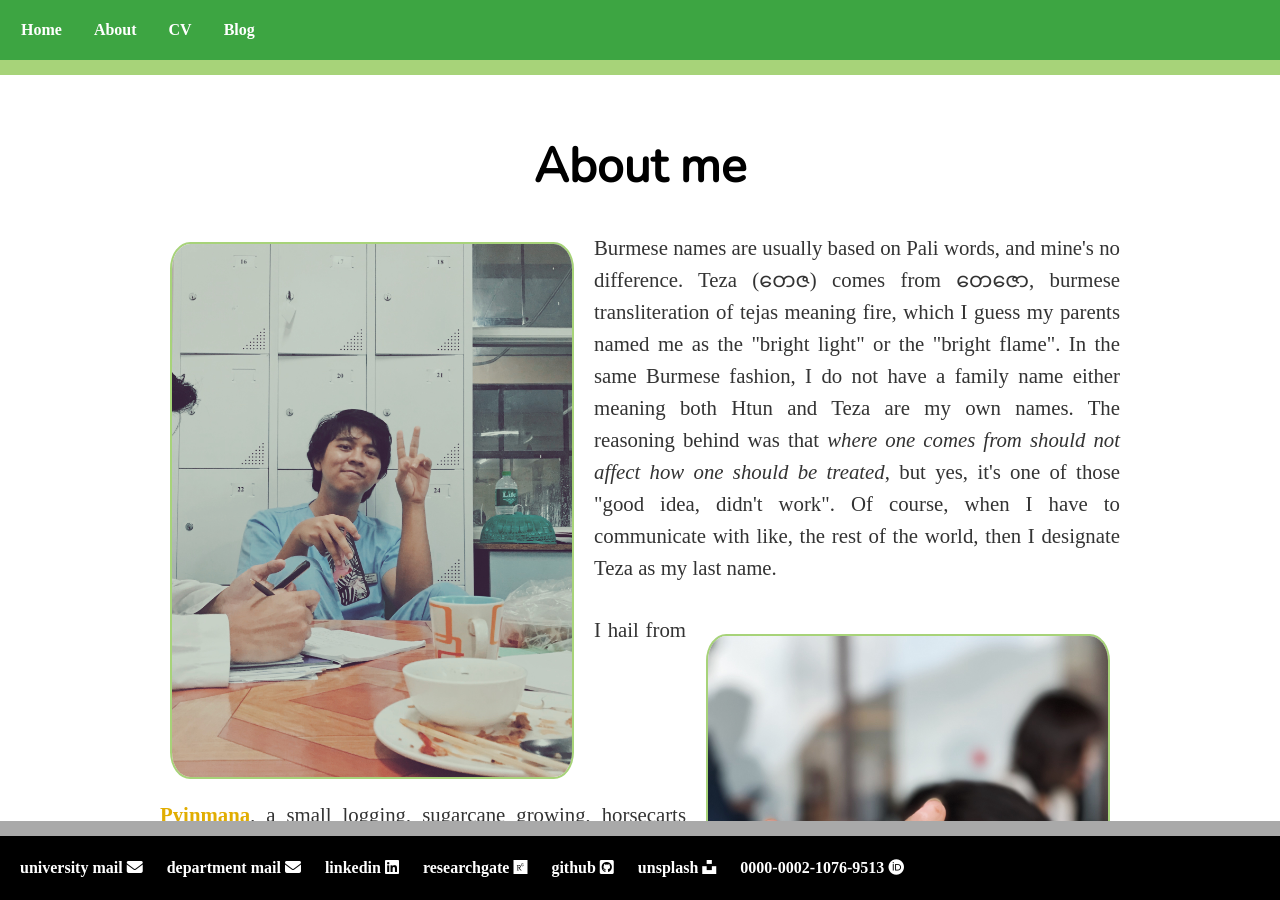
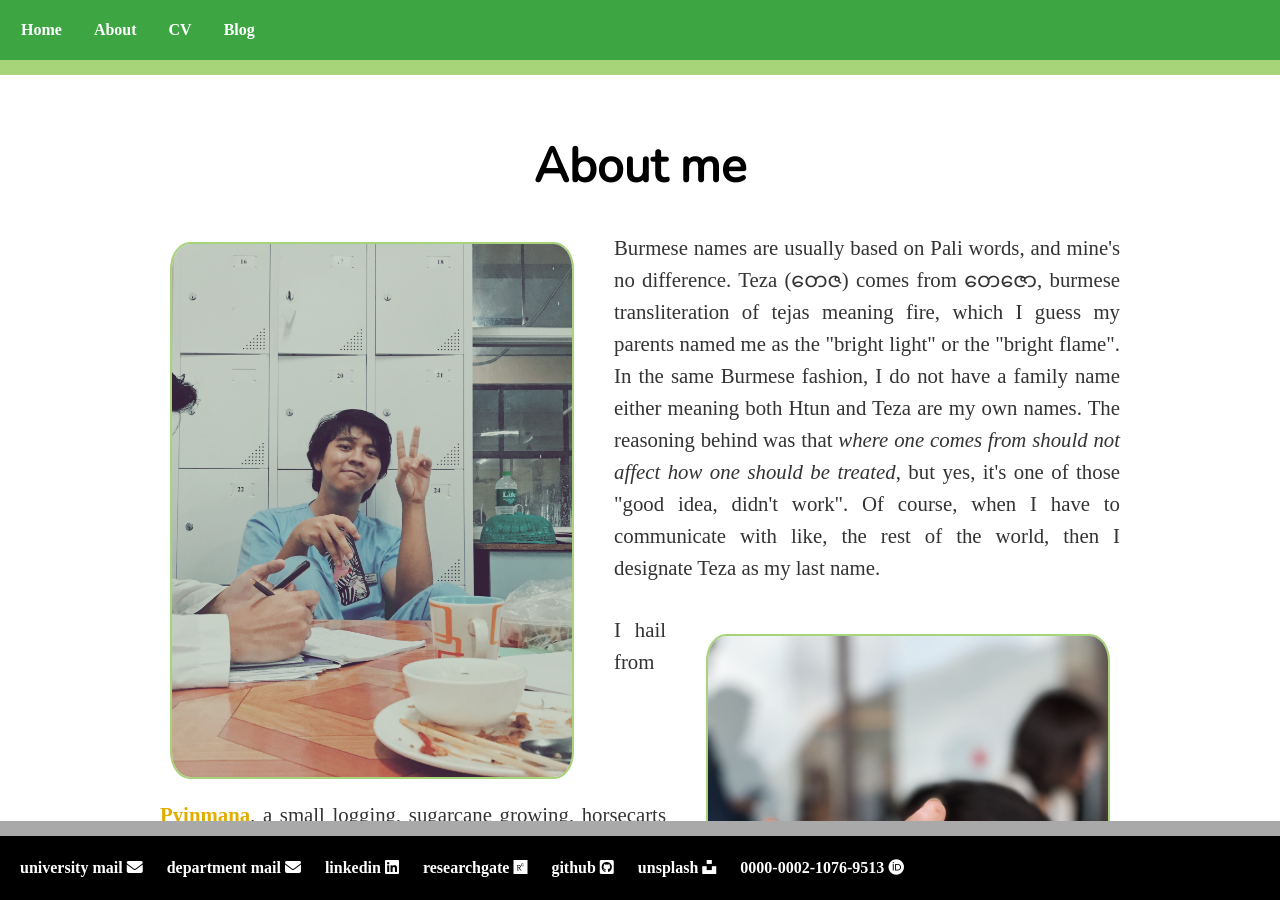
Before and after one commit to finerbrighterlighter/finerbrighterlighter.github.io, a Jekyll site: the page built from about/index.html, in a window 1280 px wide and 900 px high. Built offline with Jekyll 4.4.1, drawn with Linux system fonts in a browser that asks for light colours; nearby versions of some CDN libraries; some web fonts are replaced.

Commit message:
layout push

```diff
--- a/about/index.html
+++ b/about/index.html
@@ -7,41 +7,41 @@
 	<body>
 		<div class="square">
         	<div>
-			<img src="/image/bds2.JPG"  alt="This is an image of Htun Teza with a finger V sign." width="400" style="float: left; margin: 10px 20px 20px 10px;border-radius:5%;border: 2px solid #a7d379;">
+			<img src="/image/bds2.JPG"  alt="This is an image of Htun Teza with a finger V sign." width="400" style="float: left; margin: 10px 40px 20px 10px;border-radius:5%;border: 2px solid #a7d379;">
 			</div>
 			<p> Burmese names are usually based on Pali words, and mine's no difference. Teza (တေဇ) comes from တေဇော, burmese transliteration of tejas meaning fire, which I guess my parents named me as the "bright light" or the "bright flame". In the same Burmese fashion, I do not have a family name either meaning both Htun and Teza are my own names. The reasoning behind was that <i>where one comes from should not affect how one should be treated</i>, but yes, it's one of those "good idea, didn't work". Of course, when I have to communicate with like, the rest of the world, then I designate Teza as my last name. </p>
 		</div>
 		<div class="square">
         	<div>
-			<img src="/image/hteza2.JPG"  alt="This is an image of Htun Teza with an egg." width="400" style="float: right; margin: 20px 10px 10px 20px;border-radius:5%;border: 2px solid #a7d379;">
+			<img src="/image/hteza2.JPG"  alt="This is an image of Htun Teza with an egg." width="400" style="float: right; margin: 20px 10px 10px 40px;border-radius:5%;border: 2px solid #a7d379;">
 			</div>
 			<p> I hail from <a href="https://en.wikipedia.org/wiki/Pyinmana">Pyinmana</a>, a small logging, sugarcane growing, horsecarts rampant town in the middle of Burma. As I hit ten, they told me we are no longer Pyinmana, but <a href="https://en.wikipedia.org/wiki/Naypyidaw">Naypyidaw</a> is swallowing us and a bunch of neighboring small towns into one big empty capital of Myanmar. And that's the story how I randomly became a city dweller from a rural bumpkin overnight.</p>
 			<p> I stayed in my hometown for the first 14 years of my life, at Basic Education Middle School 2 Pyinmana, affectionately known as Kanna (<i>lake-side</i>) school. For High school, I transferred to a boarding school called Nyaung Pin Lay (<i>small banyan</i>) in Lanmaddaw township of Yangon. Of course, the system back then still required us to take classes in state schools to be eligible for matriculation examinations so I attended Basic Education High School 2 of Lanmaddaw.</p>
 		</div>
 		<div class="square">
         	<div>
-			<img src="/image/bds1.JPG"  alt="This is an image of Htun Teza with a doctor gown." width="400" style="float: left; margin: 10px 20px 20px 10px;border-radius:5%;border: 2px solid #a7d379;">
+			<img src="/image/bds1.JPG"  alt="This is an image of Htun Teza with a doctor gown." width="400" style="float: left; margin: 10px 40px 20px 10px;border-radius:5%;border: 2px solid #a7d379;">
 			</div>
 			<p> After I graduated high school in 2012, I joined the <a href="http://udmyangon-edu.com/">University of  Dental Medicine</a> which I still cannot figure out why I did so. I knew myself going in that I am not very good at communcations, relations, and that I demand for closure in everything. As expected, I greatly abhorred being a clinician; medicine is as much an act as it is science. The fact that it did not have a yes or no outcome constantly stressed me out; having to say "okay, it seems it is better <i>than the last time</i>" never felt natural to me.</p>
 			<p> So, as every university student who did not enjoy their time in class, I was always looking for extracurricular activities which would keep me away from the dental chair. I was always offering the postgraduate students to help them out with their research, be it data collection for their research, manual inputs into a SPSS or even format and grammar check for their documents. I was lucky enough to be noticed by the professor and lectures in the Department of Preventive and Community Dentistry (<i>PCD</i>), relatively the most active group in the university.</p>
 		</div>
 		<div class="square">
         	<div>
-			<img src="/image/professor.png"  alt="Professor Ko Ko Soe recommends Htun Teza for the masters degree program." width="400" style="float: right; margin: 20px 10px 10px 20px;border-radius:5%;border: 2px solid #a7d379;">
-			<img src="/image/rector.png"  alt="Rector Professor Shwe Toe recommends Htun Teza for the masters degree program." width="400" style="float: left; margin: 10px 20px 20px 10px;border-radius:5%;border: 2px solid #a7d379;">
+			<img src="/image/professor.png"  alt="Professor Ko Ko Soe recommends Htun Teza for the masters degree program." width="400" style="float: right; margin: 20px 10px 10px 40px;border-radius:5%;border: 2px solid #a7d379;">
+			<img src="/image/rector.png"  alt="Rector Professor Shwe Toe recommends Htun Teza for the masters degree program." width="400" style="float: left; margin: 10px 40px 20px 10px;border-radius:5%;border: 2px solid #a7d379;">
 			</div>
 			<p> They were patient in making me aware that there's more to health sciences than being a clinician. They told me that there are people who figures out <i>what and how to do for what</i> so that the clinicians can decided to do. They took the time to teach me the basics of descriptive analysis, which was not part of the cirriculum and notify about the relevant courses or workshops. A masters degree program fo medical epidemiology was recommended to me so, I joined the program at <a href="https://www.rama.mahidol.ac.th/ceb/">Department of Clinical Epidemiology and Biostatistics</a>, Mahidol Univeristy six months after I finished my bachelor's degree, with the recommendation of the rector of the university and the head of the PCD department. </p>
 		</div>
 			<p> I insisted against the recommended program and did my masters in data science for health care, which I believe is the best decision I made in recent years. The initial learning curves were huge, but on the hindsight, I met the best people possible to guide me back on the path, attentive lecturers and collaborative classmates. I constructed risk prediction models for a periodontal disease, and one thing I was fascinated by the experience was using secondary data for the study. In the past, I had helped with subject recruitments or surveys for a couple of research projects, but I was charmed by the concept of reusing data collected for other purposes. </p>
 		<div class="square">
         	<div>
-			<img src="/image/msc1.JPG"  alt="This is an image of Htun Teza talking at Msc orientation." width="400" style="float: right; vertical-align: top; margin: 10px 20px 20px 10px;border-radius:5%;border: 2px solid #a7d379;">
+			<img src="/image/msc1.JPG"  alt="This is an image of Htun Teza talking at Msc orientation." width="400" style="float: right; vertical-align: top; margin: 20px 10px 10px 40px;border-radius:5%;border: 2px solid #a7d379;">
 			</div>
 			<p> Medical records are the longitudinal data of the patients followed up passively, and could have been used for much more purposes. When I was made aware that our department was undertaking <a href="https://www.rama.mahidol.ac.th/ceb/CEBdatawarehouse">a project</a> to extract the electronic medical records from Ramathibodi Hospital, I asked for an opportunity to join the data warehouse team. I took upon myself on curating for the Surgery project, which extracts the operative records to link with other medical parameters as required for each researcher’s goals, and I was invited to join the hypertension project midway as well. It is a great learning experience, from receiving the medical data and blinding them to exporting the dataset with those features the researchers hypothesize to be correlated. After I graduated, I joined the department back as a graduate research assistant for Data Science and Clinical Informatics division.</p>
 		</div>
 		<div class="square">
         	<div>
-			<img src="/image/feature.jpg"  alt="This is an image of Htun Teza talking featured on Department Student Corner." width="400" style="float: left; margin: 10px 20px 20px 10px;border-radius:5%;border: 2px solid #a7d379;">
+			<img src="/image/feature.jpg"  alt="This is an image of Htun Teza talking featured on Department Student Corner." width="400" style="float: left; margin: 10px 40px 20px 10px;border-radius:5%;border: 2px solid #a7d379;">
 			</div>
 			<p> Of course, it is not without struggles, the series of meetings when we cannot identify such parameters, pondering between extracting from other databases, imputing, replacing it or even dropping, a ton of missing values and uneven time steps or follow ups. It has been an exciting adventure, and I am convinced that we could be doing more, manually or even with automated pipelines set in places. This requires more research, studies, experiments, validations; this is a feat to overcome and I want to be a part of it. I am always looking for opportunity to work with unstructured data in addition to structured data of EHR systems, complementing the experience gained at my current position.</p>
 		</div>
--- a/cv/index.html
+++ b/cv/index.html
@@ -10,7 +10,7 @@
 	<h3>August 2021 - Now</h3>
 		<div class="square">
 				<div>
-					<img src="/image/ceb.png"  alt="This is an image of Department of Clinical Epidemiology and Biostatistic's logo." width="300" style="float: left; margin: 10px 20px 20px 10px;border-radius:5%;">
+					<img src="/image/ceb.png"  alt="This is an image of Department of Clinical Epidemiology and Biostatistic's logo." width="300" style="float: left; margin: 10px 40px 20px 10px;border-radius:5%;">
 				</div>
 					<p><b>Graduate Research Assistant, Data Science and Clinical Informatics Division</b></p>
 					<p><a href="https://www.rama.mahidol.ac.th/ceb/">Department of Clinical Epidemiology and Biostatistics</a>, <a href="https://www.rama.mahidol.ac.th">Faculty of Medicine Ramathibodi Hospital</a>, Mahidol University, Bangkok, Thailand</p><br>
@@ -20,7 +20,7 @@
 	<h3>July 2019 - July 2021</h3>
 			<div class="square">
 				<div>
-					<img src="/image/rama.png"  alt="This is an image of Faculty of Medicine Ramathibodi Hospital's logo." width="300" style="float: left; margin: 10px 20px 20px 10px;border-radius:5%;">
+					<img src="/image/rama.png"  alt="This is an image of Faculty of Medicine Ramathibodi Hospital's logo." width="300" style="float: left; margin: 10px 40px 20px 10px;border-radius:5%;">
 				</div>
 					<p><b>Master of Science (Data Science for Healthcare)</b></p>
 					<p><a href="https://mahidol.ac.th/">Mahidol University</a>, Bangkok, Thailand </p>	<br>
@@ -29,7 +29,7 @@
 	<h3>Dec 2012 - Dec 2018</h3>
 			<div class="square">
 				<div>
-					<img src="/image/udmy.png"  alt="This is an image of University of Dental Medicine Yangon's logo." width="100" style="float: left; margin: 10px 130px 20px 100px;border-radius:5%;">
+					<img src="/image/udmy.png"  alt="This is an image of University of Dental Medicine Yangon's logo." width="100" style="float: left; margin: 10px 150px 20px 100px;border-radius:5%;">
 				</div>
 					<p><b>Bachelor of Dental Surgery</b></p>
 					<p><a href="http://udmyangon-edu.com/">University of Dental Medicine</a>, Yangon, Myanmar</p> <br> <br>
--- a/index.html
+++ b/index.html
@@ -7,13 +7,13 @@
 	<h1>Htun Teza</h1>
 	<div class="square">
         	<div>
-			<img src="/image/hteza.JPG"  alt="This is an image of Htun Teza." width="350" style="float: left; margin: 10px 20px 20px 10px;border-radius:5%;border: 2px solid #a7d379;">
+			<img src="/image/hteza.JPG"  alt="This is an image of Htun Teza." width="350" style="float: left; margin: 10px 40px 20px 10px;border-radius:5%;border: 2px solid #a7d379;">
 		</div>
 		<p> From Myanmar (Burma), but I consider myself a citizen of where I am sleeping today. I did practice dentistry as my undergraduate study until the graduation in 2018 and never looked back since. Currently based in Bangkok Thailand, I am working in the field of health care research, concentrating in data science and clinical data research. Mainly interested in secondary data research, I am enthused to explore why we should reuse, what we should reuse, how we should reuse regarding electronic medical records and data collected for other purposes. I mainly work with Python with occasional R for resource limitations.</p>
 	</div>
 	<div class="square">
         	<div>
-			<iframe allow="encrypted-media *" style="width:300px;height:400px;overflow:hidden;background:transparent;align:right;float:right;margin: 20px 10px 100px 20px;border-radius:5%;border: 2px solid #a7d379;" sandbox="allow-forms allow-popups allow-same-origin allow-scripts allow-storage-access-by-user-activation allow-top-navigation-by-user-activation" src="https://embed.music.apple.com/th/playlist/replay-2022/pl.rp-755XHRnNGGR6"></iframe>
+			<iframe allow="encrypted-media *" style="width:300px;height:400px;overflow:hidden;background:transparent;align:right;float:right;margin: 20px 40px 100px 20px;border-radius:5%;border: 2px solid #a7d379;" sandbox="allow-forms allow-popups allow-same-origin allow-scripts allow-storage-access-by-user-activation allow-top-navigation-by-user-activation" src="https://embed.music.apple.com/th/playlist/replay-2022/pl.rp-755XHRnNGGR6"></iframe>
 			</div>
 		<p>In my free time, I prefer to keep myself in my room, listening to music, walking around with a headset, watching sitcoms or anime on repeat. Watching people watch the shows I enjoyed is a guilty pleasure but I am not proud that I am encouraging copyrights infringements.</p>
 		<p>Here's a playlist of my most listened songs in 2022,
```
Also changed, not shown: robots.txt (added, +7 -0 lines).
